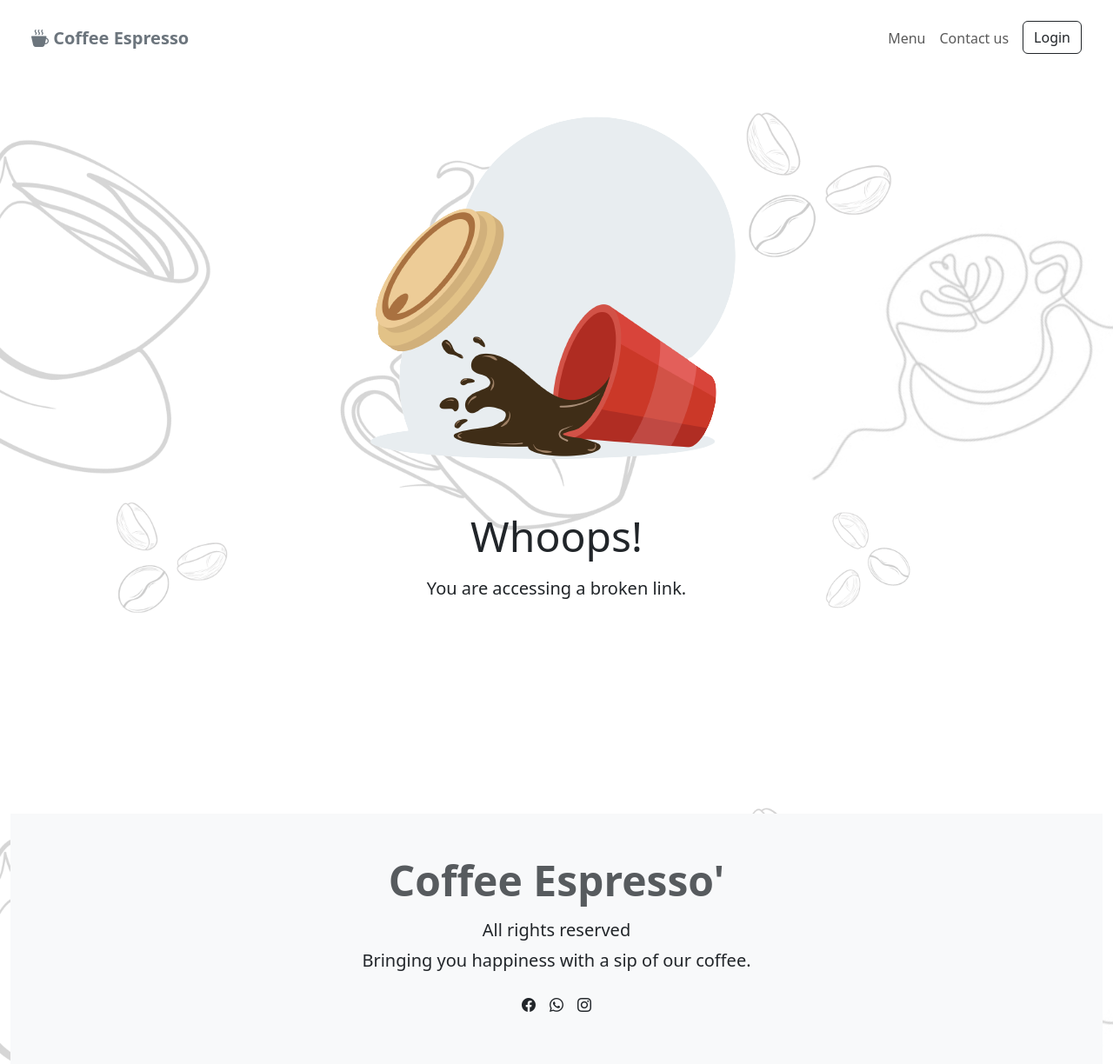
After one commit to webdevfr19/coffee-shop, a Django app: page /404/ in a window 1280 px wide. The commit adds this page. Shown: the whole page at 87% size. Run offline with Django 4.2, Linux system fonts and the light colour scheme.

Commit message:
UPDATES LOGICS

```diff
--- /dev/null
+++ b/base/templates/base/404.html
@@ -0,0 +1,18 @@
+{% extends 'base/index.html' %}
+{% load static %}
+
+
+{% block content %}
+
+<div class="container text-center">
+    <div>
+        <img src="{% static 'images/404.png' %}" alt="" class="img-fluid">
+    </div>
+    <div>
+        <p class="display-5">Whoops!</p>
+        <p class="lead">You are accessing a broken link.</p>
+    </div>
+</div>
+
+
+{% endblock %}
--- a/base/templates/base/cart.html
+++ b/base/templates/base/cart.html
@@ -47,6 +47,7 @@
                                         <p class="lead">Total: ₱{{ order.get_cart_total }}</p>
                                     </div>
                                 </div>
+                                {% if order.get_cart_items > 0 %}
                                 <div class="text-center">
                                     <a href="{% url 'delivery' %}">
                                         <button class="btn btn-outline-dark mt-3">Proceed to Checkout</button>
@@ -58,11 +59,11 @@
                                         <div class="list-group-item py-3 justify-content-center">
                                             <p class="lead">Payment Options</p>
                                             <form action="" id="form">
-
                                             </form>
                                         </div>
                                     </div>
                                 </div>
+                                {% endif %}
                             </div>
                         </div>
                     </div>
--- a/base/templates/base/drink_item.html
+++ b/base/templates/base/drink_item.html
@@ -3,7 +3,6 @@
 {% block content %}
 <div class="container-lg">
     <div class="row justify-content-center align-items-center">
-        {% for product in product %}
         <div class="col-md-5 text-center d-none d-md-block">
             <img src="{{ product.image.url }}" alt="{{ product.name }}" class="img-fluid border rounded-circle bg-blur-item w-75 p-3">
         </div>
@@ -51,7 +50,6 @@
                 </div>
             </form>
         </div>
-        {% endfor %}
     </div>
 </div>
 {% endblock %}
--- a/base/templates/base/food_item.html
+++ b/base/templates/base/food_item.html
@@ -4,7 +4,6 @@
 {% block content %}
 <div class="container-lg">
     <div class="row justify-content-center align-items-center">
-        {% for product in product %}
         <div class="col-md-5 text-center d-none d-md-block">
             <img src="{{ product.image.url }}" alt="{{ product.name }}" class="img-fluid border rounded-circle bg-blur-item w-75 p-3">
         </div>
@@ -20,7 +19,6 @@
                 </div>
             </form>
         </div>
-        {% endfor %}
     </div>
 </div>
 {% endblock %}
--- a/base/templates/base/index.html
+++ b/base/templates/base/index.html
@@ -62,6 +62,9 @@
                     <li class="nav-item">
                         <div class="text-muted nav-link">Hello, <a href="{% url 'user-settings' request.user.id %}" class="text-decoration-none text-dark"><span class="fw-bold">{{ request.user }}</span></a></div>
                     </li>
+                    <li class="nav-item">
+                        <div class="text-muted nav-link"><a href="{% url 'logout' %}" class="text-decoration-none text-dark"><span class="text-muted">Logout</span></a></div>
+                    </li>
                     {% else %}
                     <li class="nav-item ms-2 d-none d-md-inline">
                         <a href="{% url 'login' %}" class="btn btn-outline-dark">Login</a>
--- a/base/templates/base/merch_item.html
+++ b/base/templates/base/merch_item.html
@@ -4,7 +4,6 @@
 {% block content %}
 <div class="container-lg">
     <div class="row justify-content-center align-items-center">
-        {% for product in product %}
         <div class="col-md-5 text-center d-none d-md-block">
             <img src="{{ product.image.url }}" alt="{{ product.name }}" class="img-fluid border rounded-circle bg-blur-item w-75 p-3">
         </div>
@@ -19,7 +18,6 @@
                 </div>
             </form>
         </div>
-        {% endfor %}
     </div>
 </div>
 {% endblock %}
--- a/base/urls.py
+++ b/base/urls.py
@@ -1,5 +1,6 @@
 from django.urls import path
 from django.conf.urls.static import static
+from django.contrib.auth.views import LogoutView
 from django.conf import settings
 from . import views
 
@@ -7,6 +8,8 @@ urlpatterns = [
     path('', views.home, name='home'),
     path('login/', views.Userlogin, name='login'),
     path('signup/', views.Usersignup, name='signup'),
+    path('logout/', LogoutView.as_view(next_page='home'), name='logout'), #class-based logout function
+    # path('logout/', views.logout, name="logout"),
     path('customer-info/', views.customerInfo, name='customer-info'),
     path('user-settings/<str:pk>', views.userProfile, name='user-settings'),
     path('menu/', views.menu, name='menu'),
@@ -16,4 +19,5 @@ urlpatterns = [
     path('cart/', views.cart, name='cart'),
     path('delivery/', views.delivery, name='delivery'),
     path('update-item/', views.updateItem, name='update-item'),
+    path('404/', views.Error404, name="error404"),
 ] + static(settings.MEDIA_URL, document_root=settings.MEDIA_ROOT)
--- a/base/views.py
+++ b/base/views.py
@@ -1,12 +1,16 @@
 from django.shortcuts import render, redirect, get_object_or_404
-from django.contrib.auth import authenticate, login
+from django.contrib.auth import authenticate, login, logout
+from django.contrib.auth.decorators import login_required
 from django.contrib.auth.models import User
 from django.contrib import messages
-from django.http import JsonResponse
+from django.http import JsonResponse, Http404
 import json
 from .models import Product, Cart, OrderItem, Customer
 # from .forms import ProductForm
 # Create your views here.
+
+def Error404(request):
+    return render(request, 'base/404.html')
 
 def home(request):
     featured_products = Product.objects.all()[:3]
@@ -30,6 +34,10 @@ def Userlogin(request):
 
     }
     return render(request, 'base/login.html', context)
+
+# def UserLogout(request):
+#     logout(request)
+#     return redirect('home')
 
 def Usersignup(request):
     if request.method == 'POST':
@@ -55,9 +63,13 @@ def customerInfo(request):
     else:
         return render(request, 'base/customer-info.html')
 
+@login_required(login_url='login')
 def userProfile(request, pk):
     current_user = request.user
-    customer = Customer.objects.get(id=pk)
+    try:
+        customer = Customer.objects.get(id=pk)
+    except Customer.DoesNotExist:
+        return redirect('error404')
     if request.method == 'POST':
         customer.name = request.POST.get('username')
         customer.email = request.POST.get('email')
@@ -72,47 +84,57 @@ def userProfile(request, pk):
         return render(request, 'base/user-settings.html', context)
 
 def menu(request):
-    customer = request.user.customer
-    order = Cart.objects.get(customer=customer)
     drink_products = Product.objects.filter(category=1)
     food_products = Product.objects.filter(category=4) # i dont know what happened with database but its working lol
     merch_products = Product.objects.filter(category=5)
-    cartItems = order.get_cart_items
     context = {
         'food_products': food_products,
         'drink_products': drink_products,
         'merch_products': merch_products,
-        'cartItems': cartItems,
     }
     return render(request, 'base/menu.html', context)
 
+@login_required(login_url='login')
 def orderDrink(request, pk):
-    product = Product.objects.filter(id=pk)
+    try:
+        product = Product.objects.get(id=pk)
+    except Product.DoesNotExist:
+        return redirect('error404')
     context = {
         'product': product,
     }
     return render(request, 'base/drink_item.html', context)
 
+@login_required(login_url='login')
 def orderFood(request, pk):
-    product = Product.objects.filter(id=pk)
+    try:
+        product = Product.objects.get(id=pk)
+    except Product.DoesNotExist:
+        return redirect('error404')
     context = {
         'product': product,
     }
     return render(request, 'base/food_item.html', context)
 
+@login_required(login_url='login')
 def orderMerch(request, pk):
-    product = Product.objects.filter(id=pk)
+    try:
+        product = Product.objects.get(id=pk)
+    except Product.DoesNotExist:
+        return redirect('error404')
     context = {
         'product': product,
     }
     return render(request, 'base/merch_item.html', context)
 
+@login_required(login_url='login')
 def addCart(request, pk):
     product = get_object_or_404(Product, id=pk)
     cart = Cart.objects.get_or_create(user=request.user, products=product, total_price=product.price)
     cart.save()
     return redirect('menu')
 
+@login_required(login_url='login')
 def cart(request):
     if request.user.is_authenticated:
         customer = request.user.customer
@@ -128,6 +150,7 @@ def cart(request):
     }
     return render(request, 'base/cart.html', context)
 
+@login_required(login_url='login')
 def delivery(request):
     if request.user.is_authenticated:
         customer = request.user.customer
@@ -143,6 +166,7 @@ def delivery(request):
     }
     return render(request, 'base/delivery.html', context)
 
+@login_required(login_url='login')
 def updateItem(request):
     data = json.loads(request.body)
     productId = data['productId']
```
Also changed, not shown: base/static/images/404.png (added), db.sqlite3, 3 other files.
